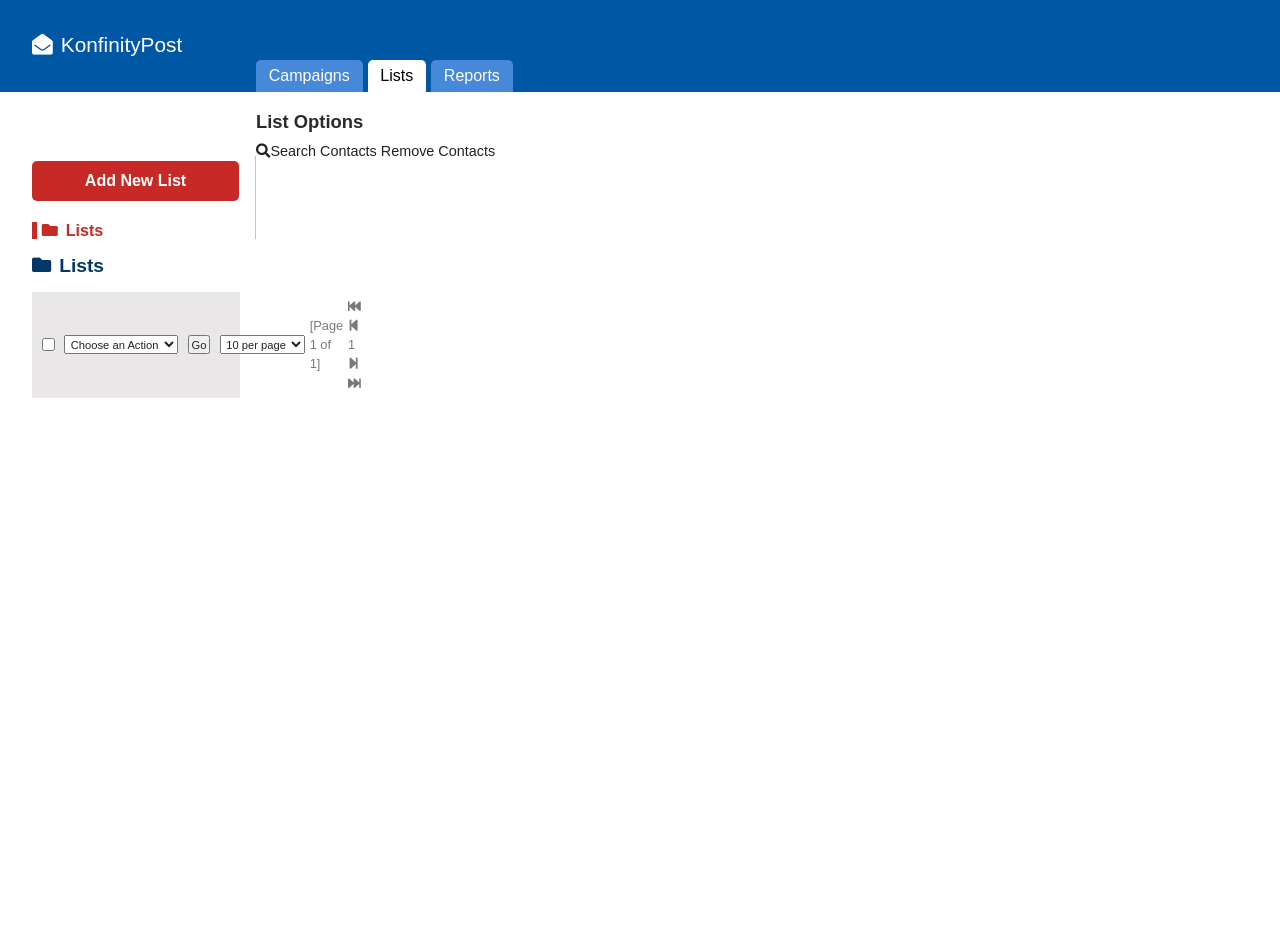
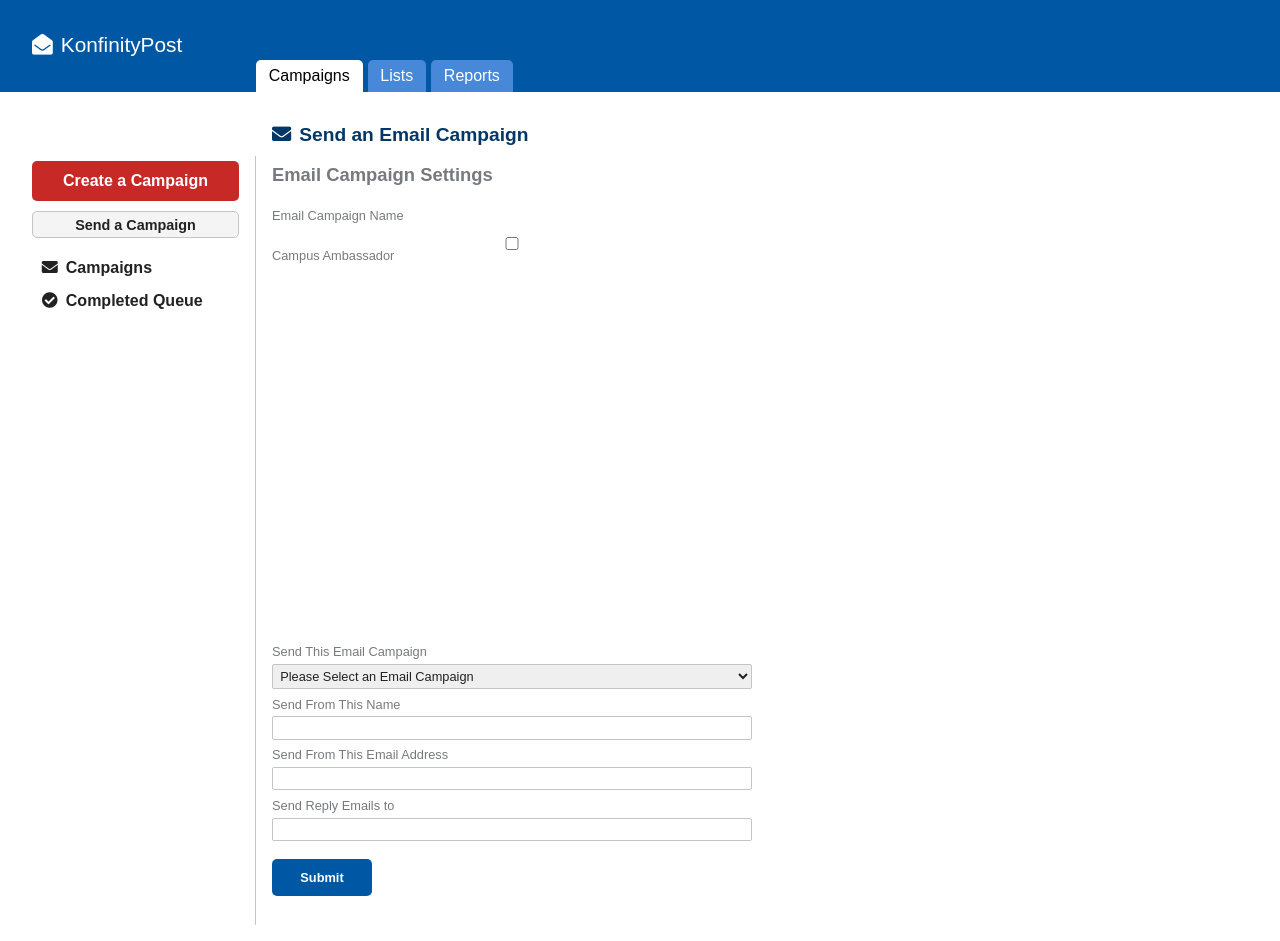
Before and after one commit to ThePubDoc/email-client, a Node project: template client/views/temp.ejs in a window 1280 px wide. Before the commit the page ends 398 px from the top, so only its background shows below. Run offline with Node 20 templates, Linux system fonts and the light colour scheme; the template is opened without the code that fills it, so the values that code supplies are empty; style sheets or scripts are compiled from the project's sources; some libraries are stand-ins or nearby versions.

Commit message:
created send camp template

```diff
--- a/client/assets/css/root.css
+++ b/client/assets/css/root.css
@@ -467,4 +467,9 @@ body form div button {
   margin: 0.5rem 0;
   width: 100px;
 }
+
+body .scrollable-vertical {
+  overflow-y: scroll;
+  height: 400px;
+}
 /*# sourceMappingURL=root.css.map */
--- a/client/assets/css/root.scss
+++ b/client/assets/css/root.scss
@@ -367,6 +367,11 @@ body {
       }
     }
   }
+
+  .scrollable-vertical {
+    overflow-y: scroll;
+    height: 400px;
+  }
 }
 
 //end of body tag
--- a/client/views/create-list.ejs
+++ b/client/views/create-list.ejs
@@ -24,7 +24,7 @@
         >
           Add New List
         </button>
-        <a href="/lists" class="current"><i class="fas fa-folder"></i>Lists</a>
+        <a href="/lists"><i class="fas fa-folder"></i>Lists</a>
 
         <div class="sidebar-options">
           <p class="subject">List Options</p>
@@ -55,7 +55,7 @@
           </div>
 
           <div>
-            <button class="action-button" required>Submit</button>
+            <button class="action-button">Submit</button>
           </div>
         </form>
       </div>
--- a/client/views/edit-campaign.ejs
+++ b/client/views/edit-campaign.ejs
@@ -80,7 +80,7 @@
           </div>
 
           <div>
-            <button class="action-button" required>Submit</button>
+            <button class="action-button">Submit</button>
           </div>
         </form>
       </div>
--- a/client/views/edit-list.ejs
+++ b/client/views/edit-list.ejs
@@ -61,7 +61,7 @@
           </div>
 
           <div>
-            <button class="action-button" required>Submit</button>
+            <button class="action-button">Submit</button>
           </div>
         </form>
       </div>
--- a/client/views/temp.ejs
+++ b/client/views/temp.ejs
@@ -4,9 +4,9 @@
     <meta charset="UTF-8" />
     <meta name="viewport" content="width=device-width, initial-scale=1.0" />
     <meta http-equiv="X-UA-Compatible" content="ie=edge" />
-    <link rel="stylesheet" href="css/reset.css" />
-    <link rel="stylesheet" href="css/root.css" />
-    <link rel="stylesheet" href="css/main.css" />
+    <link rel="stylesheet" href="../css/reset.css" />
+    <link rel="stylesheet" href="../css/root.css" />
+    <link rel="stylesheet" href="../css/main.css" />
     <link
       rel="stylesheet"
       href="https://cdnjs.cloudflare.com/ajax/libs/font-awesome/5.12.1/css/all.min.css"
@@ -14,102 +14,67 @@
     <title>KonfinityPost</title>
   </head>
   <body>
-    <nav>
-      <div id="nav-logo">
-        <p class="logo"><i class="fas fa-envelope-open"></i>KonfinityPost</p>
-      </div>
-      <div id="nav-menu">
-        <a href="/" class="menu-button">Campaigns</a>
-        <a href="" class="menu-button current">Lists</a>
-        <a href="" class="menu-button">Reports</a>
-      </div>
-    </nav>
+    <% include nav/campaign %>
 
     <section id="main-section">
       <div id="sidebar">
         <button
           class="panel-button-large"
-          onclick="window.location.href = '/createlist'"
+          onclick="window.location.href = '/campaigns/create'"
         >
-          Add New List
+          Create a Campaign
         </button>
-        <a href="/" class="current"><i class="fas fa-folder"></i>Lists</a>
+        <button class="panel-button">Send a Campaign</button>
+        <a href="/"><i class="fas fa-envelope"></i>Campaigns</a>
+        <a href="/campaigns/completed"
+          ><i class="fas fa-check-circle"></i>Completed Queue</a
+        >
       </div>
+      <div id="main-content">
+        <h1><i class="fas fa-envelope"></i>Send an Email Campaign</h1>
+        <p class="subject">Email Campaign Settings</p>
+        <form
+          action="/campaigns/send"
+          method="POST"
+          enctype="multipart/form-data"
+        >
+          <div>
+            <label for="">Email Campaign Name</label>
+            <div class="scrollable-vertical">
+              <div>
+                <input type="checkbox" name="" id="" />
+                <label for="">Campus Ambassador</label>
+              </div>
+            </div>
+          </div>
 
-      <div class="sidebar-options">
-        <p class="subject">List Options</p>
-        <a href=""><i class="fas fa-search"></i>Search Contacts</a>
-        <a href=""><i class="fas fa-delete"></i>Remove Contacts</a>
-      </div>
+          <div>
+            <label for="format">Send This Email Campaign</label>
+            <select name="" id="" required>
+              <option value="html">Please Select an Email Campaign</option>
+              <option value="markdown">CA</option>
+            </select>
+          </div>
 
-      <div id="main-content">
-        <h1><i class="fas fa-folder"></i>Lists</h1>
-        <div id="pagination-bar">
-          <div id="left-bar" class="sub-bar">
-            <input type="checkbox" name="" id="" />
-            <select name="" id="">
-              <option value="">Choose an Action</option>
-            </select>
-            <button>Go</button>
+          <div>
+            <label for="subject">Send From This Name</label>
+            <input type="text" name="" required />
           </div>
-          <div id="right-bar" class="sub-bar">
-            <select name="" id="">
-              <option value="">10 per page</option>
-            </select>
-            <p>[Page 1 of 1]</p>
-            <p>
-              <a> <i class="fas fa-fast-backward"></i></a>
-              <a><i class="fas fa-step-backward"></i></a>
-              <a>1</a>
-              <a> <i class="fas fa-step-forward"></i></a>
-              <a><i class="fas fa-fast-forward"></i></a>
-            </p>
+
+          <div>
+            <label for="subject">Send From This Email Address</label>
+            <input type="email" name="" required />
           </div>
-        </div>
 
-        <table class="data-container">
-          <% for (campaign in campaigns){ %>
+          <div>
+            <label for="subject">Send Reply Emails to</label>
+            <input type="email" name="" required />
+          </div>
 
-          <tr>
-            <td class="fixed-width-3">
-              <input class="table-ip" type="checkbox" name="" id="" />
-            </td>
-
-            <td>
-              <p class="subject">0</p>
-              <p class="smaller">
-                total contacts
-              </p>
-            </td>
-
-            <td class="fixed-width-14">
-              <p class="subject">Campus Ambassador</p>
-              <div class="smaller hover-only">
-                <a href="">[view contacts]</a>
-                <a href="">[add contacts]</a>
-                <a href="/copy?id=<%= campaigns[campaign]._id %>">[copy]</a>
-                <a href="/edit?id=<%= campaigns[campaign]._id %>" class="edit"
-                  >[edit]</a
-                >
-                <a
-                  href="/delete?id=<%= campaigns[campaign]._id %>"
-                  class="delete"
-                  >[delete]</a
-                >
-              </div>
-            </td>
-            <td>
-              <p>Created On</p>
-              <p class="smaller">
-                Created on <%=campaigns[campaign].createdAt.getDate() + '/'+
-                campaigns[campaign].createdAt.getMonth() + '/'+
-                campaigns[campaign].createdAt.getFullYear(); %>
-              </p>
-            </td>
-          </tr>
-
-          <% } %>
-        </table>
+          <div>
+            <button class="action-button">Submit</button>
+          </div>
+        </form>
       </div>
     </section>
   </body>
```
Also changed, not shown: client/views/create-campaign.ejs (+6 -4 lines), 2 other files.
